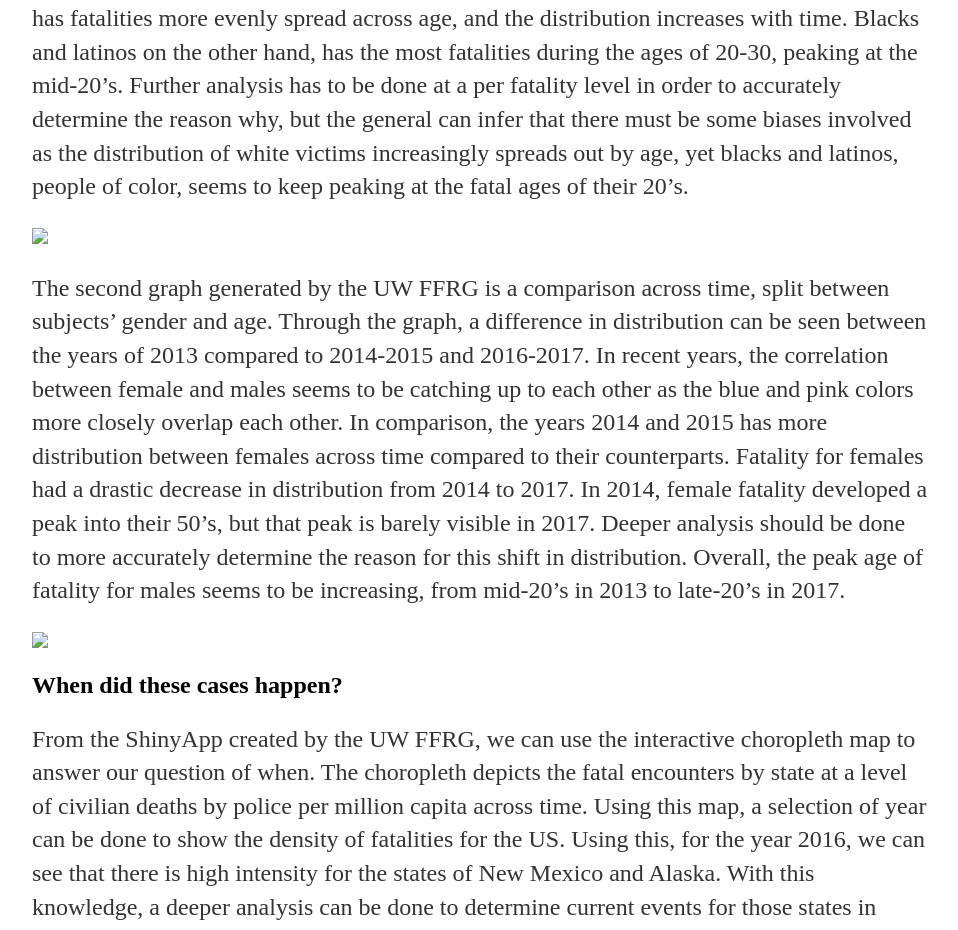
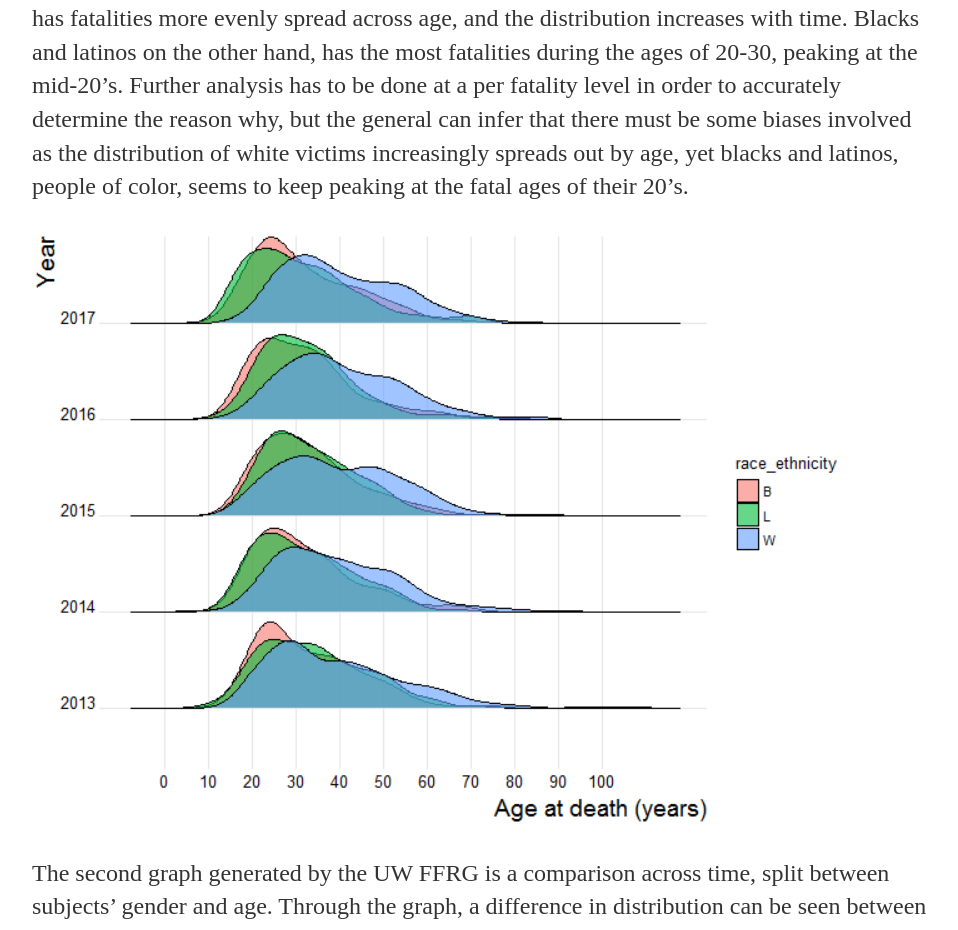
Before and after one commit to wliang25/geog469, a Jekyll site: the page built from results/index.html, in a window 1280 px wide. Shown: the part 624-1554 px from the top of the page, without its empty margins (160-1118 px from the left). Built offline with Jekyll 4.4.1, drawn with Linux system fonts in a browser that asks for light colours; nearby versions of some CDN libraries; a script that is not in the unit is left out.

Commit message:
fixed images

```diff
--- a/results/index.html
+++ b/results/index.html
@@ -8,13 +8,13 @@ title: US Distribution of Police Involved Fatalities
 
 	<h2>What are the demographics of the victims?</h2>
 	<p>The graph for this need to know question, generated by the UW FFRG, was split into the demographics of race, age, and gender. While doing a comparison across time, a comparison is first done through the subjects’ race and age. The race shown is split into blacks, latinos, and whites. From the visualization, we can see that whites, compared to latinos and blacks, has fatalities more evenly spread across age, and the distribution increases with time. Blacks and latinos on the other hand, has the most fatalities during the ages of 20-30, peaking at the mid-20’s. Further analysis has to be done at a per fatality level in order to accurately determine the reason why, but the general can infer that there must be some biases involved as the distribution of white victims increasingly spreads out by age, yet blacks and latinos, people of color, seems to keep peaking at the fatal ages of their 20’s.</p>
-	<img src="/geog429/results/viz/1.2.PNG">
+	<img src="/geog469/results/viz/1.2.PNG">
 	<p>The second graph generated by the UW FFRG is a comparison across time, split between subjects’ gender and age. Through the graph, a difference in distribution can be seen between the years of 2013 compared to 2014-2015 and 2016-2017. In recent years, the correlation between female and males seems to be catching up to each other as the blue and pink colors more closely overlap each other. In comparison, the years 2014 and 2015 has more distribution between females across time compared to their counterparts. Fatality for females had a drastic decrease in distribution from 2014 to 2017. In 2014, female fatality developed a peak into their 50’s, but that peak is barely visible in 2017. Deeper analysis should be done to more accurately determine the reason for this shift in distribution. Overall, the peak age of fatality for males seems to be increasing, from mid-20’s in 2013 to late-20’s in 2017.</p>
-	<img src="/geog429/results/viz/1.1.PNG">
+	<img src="/geog469/results/viz/1.1.PNG">
 
 	<h2>When did these cases happen?</h2>
 	<p>From the ShinyApp created by the UW FFRG, we can use the interactive choropleth map to answer our question of when. The choropleth depicts the fatal encounters by state at a level of civilian deaths by police per million capita across time. Using this map, a selection of year can be done to show the density of fatalities for the US. Using this, for the year 2016, we can see that there is high intensity for the states of New Mexico and Alaska. With this knowledge, a deeper analysis can be done to determine current events for those states in 2016 and tying them into policies passed or not passed that resulted in the concentration of fatalities.</p>
-	<img src="/geog429/results/viz/4.PNG">
+	<img src="/geog469/results/viz/4.PNG">
 
 	<h2>Where are the cases of fatal force happening?</h2>
 	<p>Using ArcMap and Leaflet, our group used the Getis-Ord Gi*, a mapping cluster analysis tool also known as hot spot analysis, to determine the highest values of cases per capita and lowest values of cases per capita. At first glance, much of the northeast counties of Washington state show some high values and the southeast counties show some low values. After running the hot spot analysis, Stevens County showed a 99% confidence for highest values of cases per capita. Although Stevens county has a smaller amount of fatal force cases, the county also has a small population creating a high per capita value. This analysis was only done for the state of Washington and at county level.</p>
@@ -30,6 +30,10 @@ title: US Distribution of Police Involved Fatalities
 			float: left;
 			margin-right: 8px;
 			opacity: 0.9;
+		}
+		button {
+			margin: 1em;
+			text-align: auto;
 		}
 		</style>
 		<script src="fatalencounters.js"></script>
@@ -128,10 +132,10 @@ title: US Distribution of Police Involved Fatalities
 		</script>
 	<h2>What are the methods of force between male, female, and transgender used in the events that resulted in fatality?</h2>
 	<p>The bar graphs for this need to know question, generated by the UW FFRG, was split into the variables of male, female and transgender in addition to the type of force used. The types of force are split into the categories of chemical, gun, restraint, taser, vehicle, and other. Although the data for the transgender variable was not apparent until 2015, we can see an apparent increase from the years of 2015 to 2017. At first glance, the most common method of force resulting in fatality is gun, even when it comes to transgender. As such, we can conclude that vast changes in policies needs to be done for gun reforms, especially when it comes to police brutality. A discussion can be opened in regards to police usage of guns when it comes to dealing with victims. This includes opening past cases and asking questions such as “Was the gun used only in dire and extreme circumstances?” or “Were guns used as a police routine, regardless of circumstances?”. Using the bar graphs, an inference can also be made when comparing females to males. Such as that females are more likely to be killed with a vehicle compared to their male counterparts - with the percentages increasing across time.</p>
-	<img src="/geog429/results/viz/2.PNG">
+	<img src="/geog469/results/viz/2.PNG">
 
 	<h2>Which states do we see a decrease in fatality?</h2>
 	<p>Professor Marwick introduced the method of change point analysis to determine the years in which significant changes are seen for each state to answer this question. We approached this question by first determining which states had a general decrease in police involved fatalities by applying a simple negative slope formula for each state. We concluded with the states of Hawaii, Illinois, California, Missouri and Nebraska to have a decline in police involved fatality. Using the resulting states, we picked large populated cities of each state to do research on the policies that were enacted in regards to police force with guns. For the cities of Anchorage, Honolulu, Los Angeles, Chicago, Lincoln, and St. Louis, we found three policies that each city had in common. 5 out of the 6 cities require de-escalation before use of fatal force. 3 out of the 6 requires warning before shooting. And 3 out of the 6 requires police to exhaust all other means before shooting. With the change point analysis and decrease in fatality evidence, these policies can be used as evidence for other states to enact for their cities.</p>
-	<img src="/geog429/results/viz/3.PNG">
-	<img src="/geog429/results/viz/3.1.PNG">
+	<img src="/geog469/results/viz/3.PNG">
+	<img src="/geog469/results/viz/3.1.PNG">
 </div><!-- /.blurb -->
```
